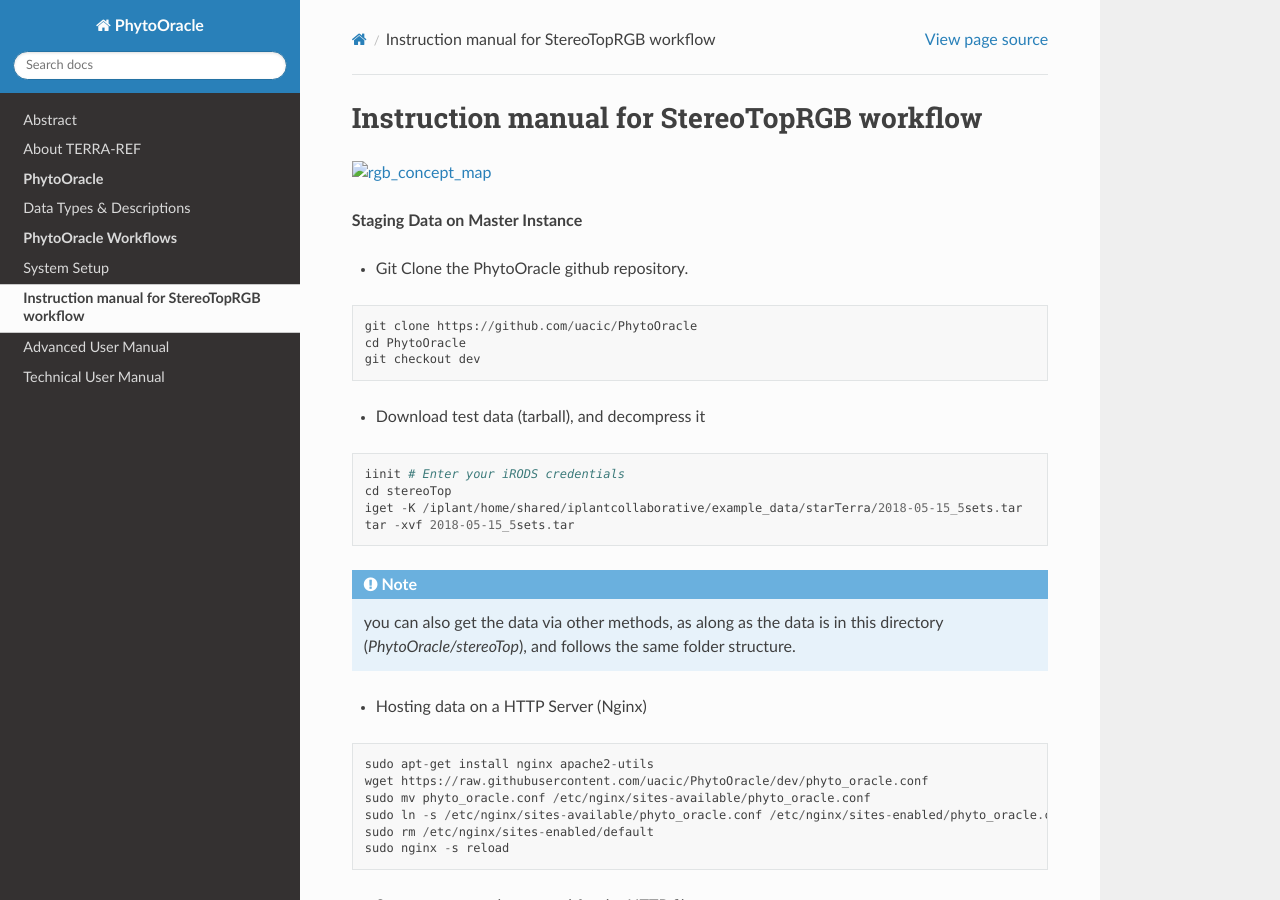
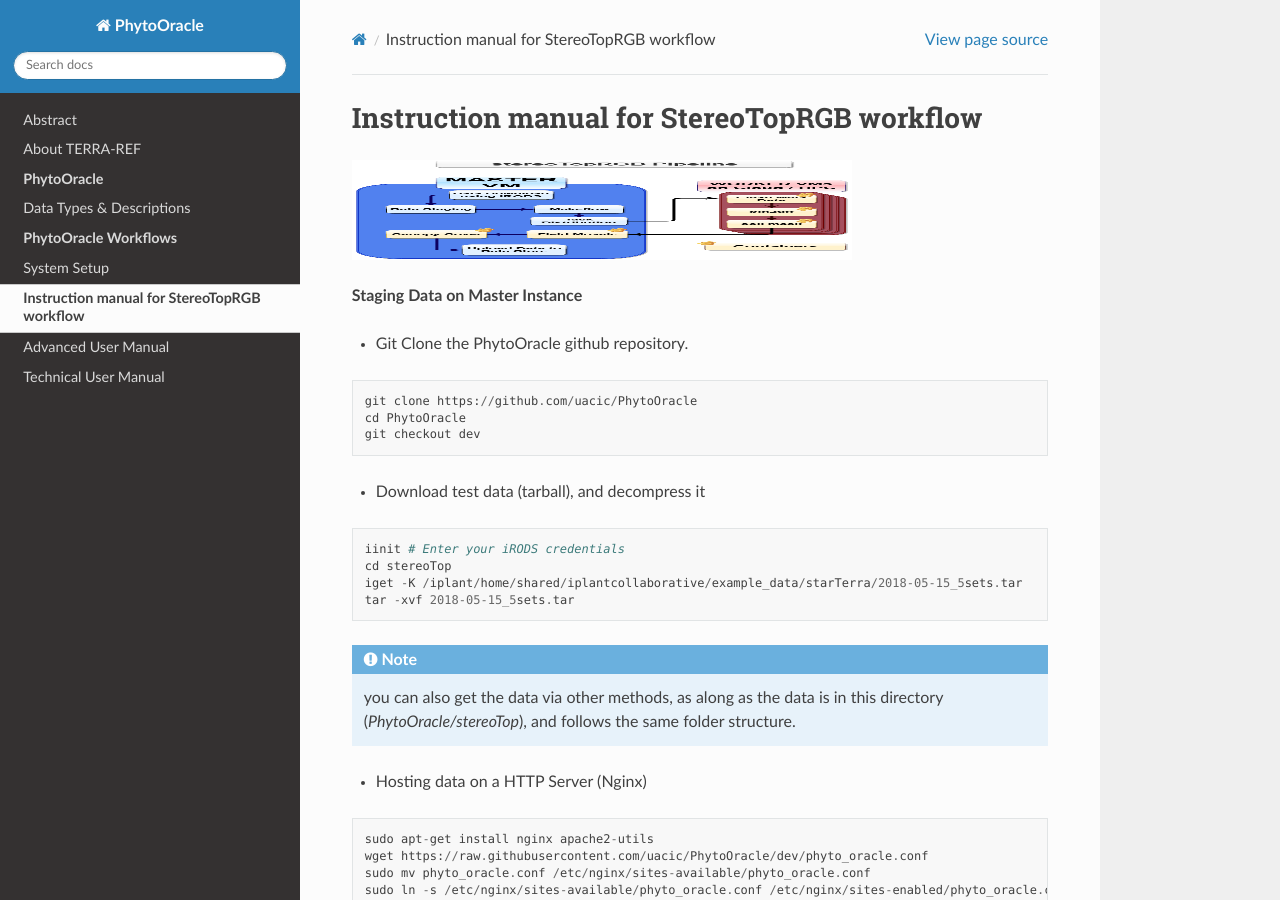
Before and after one commit to LyonsLab/PhytoOracle, a Sphinx documentation site: the page built from docs/stereorgb.rst, in a window 1280 px wide and 900 px high. Built offline with Sphinx 7.4.7 and the Read the Docs theme 2.0.0, drawn with Linux system fonts in a browser that asks for light colours.

Commit message:
Update stereorgb.rst

```diff
--- a/docs/stereorgb.rst
+++ b/docs/stereorgb.rst
@@ -177,7 +177,7 @@ Instruction manual for StereoTopRGB workflow
 
 --------
 
-.. |rgb_concept_map| image:: ./pics/rgb_concept_map.png
+.. |rgb_concept_map| image:: ../pics/rgb_concept_map.png
     :width: 500
     :height: 100
 .. _rgb_concept_map:
```
